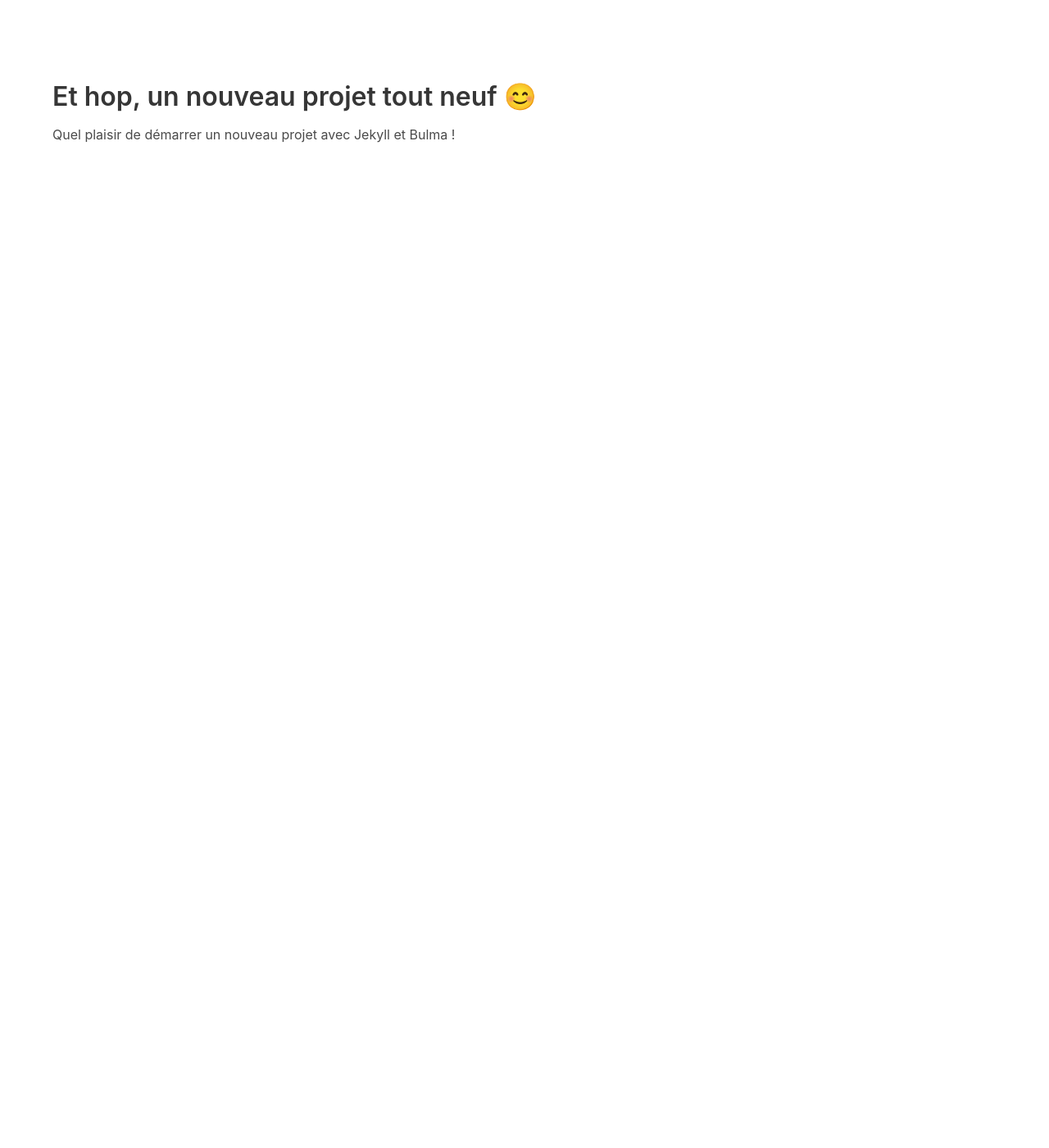
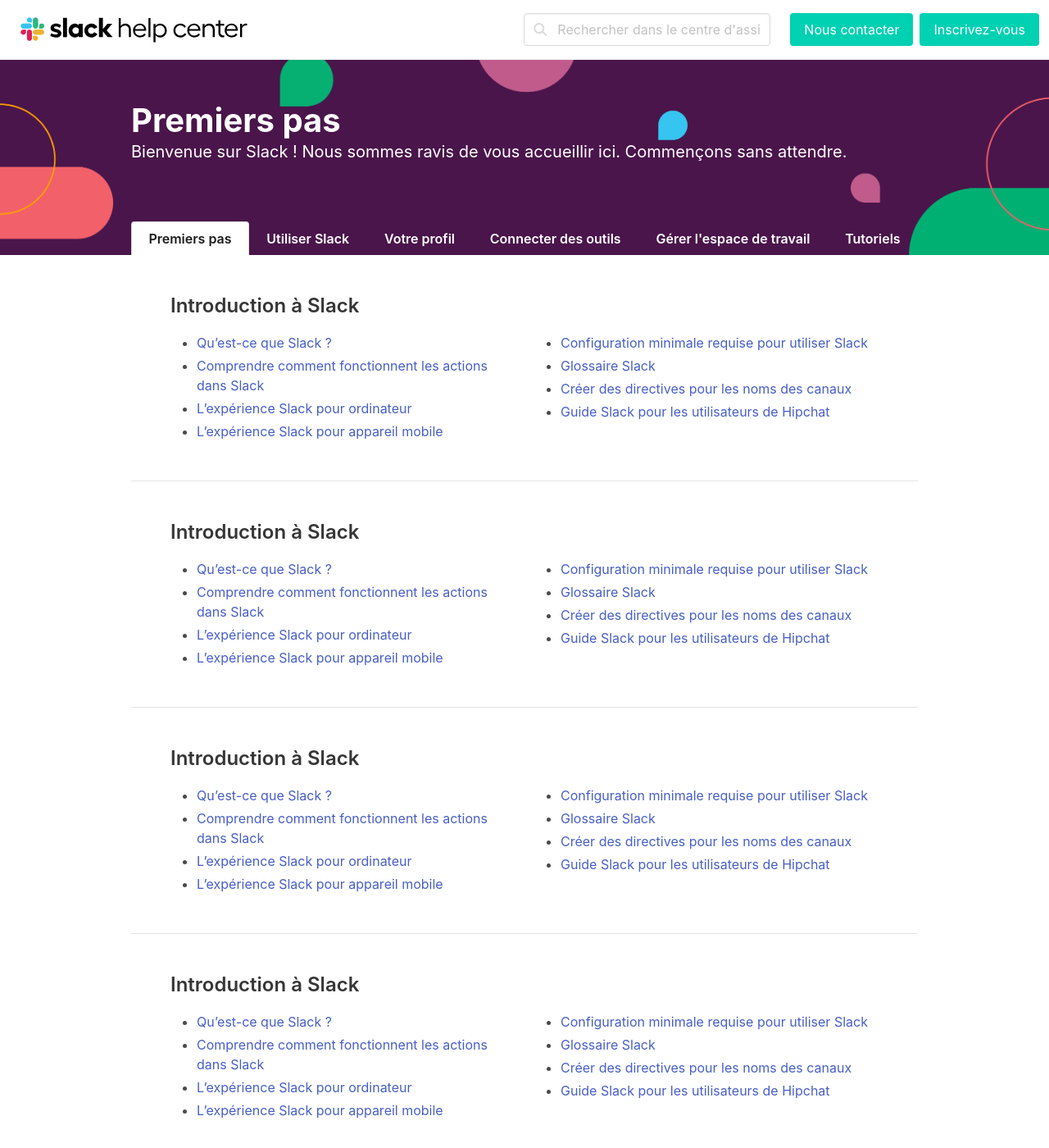
Before and after one commit to alexandrediasdasilva/bulma-jekyll-doc-sites, a Jekyll site: the page built from index.md, in a window 1280 px wide and 1400 px high. Shown: the whole window at 82% size. Built offline with Jekyll 4.4.1, drawn with Linux system fonts in a browser that asks for light colours; nearby versions of some CDN libraries; our own code applies the rules of GitHub Pages for plain Markdown files; some of the changed text lies outside the part shown.

Commit message:
Codé page de catégorie Slack
https://slack.com/intl/fr-fr/help/categories/360000049043

```diff
--- /dev/null
+++ b/_includes/wip.html
@@ -0,0 +1,248 @@
+<nav class="navbar has-shadow is-fixed-top">
+    <div class="navbar-brand">
+        <a href="/" class="navbar-item">
+            <img src="/assets/slack_help_center_logo.svg" alt="Slack Logo">
+        </a>
+    </div>
+    <div class="navbar-menu">
+        <div class="navbar-end">
+            <div class="navbar-item">
+                <p class="control has-icons-left">
+                    <input class="input" type="text" placeholder="Rechercher dans le centre d'assistance">
+                    <span class="icon is-left">
+                        <i class="fas fa-search"></i>
+                    </span>
+                </p>
+            </div>
+            <div class="buttons navbar-item">
+                <a href="" class="button is-primary">Nous contacter</a>
+                <a href="" class="button is-primary">Inscrivez-vous</a>
+            </div>
+        </div>
+    </div>
+</nav>
+
+<section class="hero">
+    <div class="hero-body">
+        <div class="container is-max-desktop">
+            <h1 class="title is-2 has-text-white has-text-weight-bold pt-5">Premiers pas</h1>
+            <p class="subtitle has-text-white">Bienvenue sur Slack ! Nous sommes ravis de vous accueillir ici. Commençons sans attendre.</p>
+        </div>
+    </div>
+    <div class="hero-foot pt-5">
+        <div class="container is-max-desktop">
+            <nav class="tabs is-boxed is-fullwidth">
+                <ul>
+                    <li class="is-active"><a href="">Premiers pas</a></li>
+                    <li><a href="">Utiliser Slack</a></li>
+                    <li><a href="">Votre profil</a></li>
+                    <li><a href="">Connecter des outils</a></li>
+                    <li><a href="">Gérer l'espace de travail</a></li>
+                    <li><a href="">Tutoriels</a></li>
+                </ul>
+            </nav>
+        </div>
+    </div>
+</section>
+
+<div class="container is-max-desktop content">
+    <section class="section">
+        <h2 class="title is-4 mb-1">Introduction à Slack</h2>
+        <div class="columns">
+            <div class="column">
+                <ul>
+                    <li><a href="">Qu’est-ce que Slack ?</a></li>
+                    <li><a href="">Comprendre comment fonctionnent les actions dans Slack
+                    </a></li>
+                    <li><a href="">L’expérience Slack pour ordinateur
+                    </a></li>
+                    <li><a href="">L’expérience Slack pour appareil mobile
+                    </a></li>
+                </ul>
+            </div>
+            <div class="column">
+                <ul>
+                    <li><a href="">Configuration minimale requise pour utiliser Slack
+                    </a></li>
+                    <li><a href="">Glossaire Slack
+                    </a></li>
+                    <li><a href="">Créer des directives pour les noms des canaux
+                    </a></li>
+                    <li><a href="">Guide Slack pour les utilisateurs de Hipchat
+                    </a></li>
+                </ul>
+            </div>
+        </div>
+    </section>
+
+    <section class="section">
+        <h2 class="title is-4 mb-1">Introduction à Slack</h2>
+        <div class="columns">
+            <div class="column">
+                <ul>
+                    <li><a href="">Qu’est-ce que Slack ?</a></li>
+                    <li><a href="">Comprendre comment fonctionnent les actions dans Slack
+                    </a></li>
+                    <li><a href="">L’expérience Slack pour ordinateur
+                    </a></li>
+                    <li><a href="">L’expérience Slack pour appareil mobile
+                    </a></li>
+                </ul>
+            </div>
+            <div class="column">
+                <ul>
+                    <li><a href="">Configuration minimale requise pour utiliser Slack
+                    </a></li>
+                    <li><a href="">Glossaire Slack
+                    </a></li>
+                    <li><a href="">Créer des directives pour les noms des canaux
+                    </a></li>
+                    <li><a href="">Guide Slack pour les utilisateurs de Hipchat
+                    </a></li>
+                </ul>
+            </div>
+        </div>
+    </section>
+
+    <section class="section">
+        <h2 class="title is-4 mb-1">Introduction à Slack</h2>
+        <div class="columns">
+            <div class="column">
+                <ul>
+                    <li><a href="">Qu’est-ce que Slack ?</a></li>
+                    <li><a href="">Comprendre comment fonctionnent les actions dans Slack
+                    </a></li>
+                    <li><a href="">L’expérience Slack pour ordinateur
+                    </a></li>
+                    <li><a href="">L’expérience Slack pour appareil mobile
+                    </a></li>
+                </ul>
+            </div>
+            <div class="column">
+                <ul>
+                    <li><a href="">Configuration minimale requise pour utiliser Slack
+                    </a></li>
+                    <li><a href="">Glossaire Slack
+                    </a></li>
+                    <li><a href="">Créer des directives pour les noms des canaux
+                    </a></li>
+                    <li><a href="">Guide Slack pour les utilisateurs de Hipchat
+                    </a></li>
+                </ul>
+            </div>
+        </div>
+    </section>
+
+    <section class="section">
+        <h2 class="title is-4 mb-1">Introduction à Slack</h2>
+        <div class="columns">
+            <div class="column">
+                <ul>
+                    <li><a href="">Qu’est-ce que Slack ?</a></li>
+                    <li><a href="">Comprendre comment fonctionnent les actions dans Slack
+                    </a></li>
+                    <li><a href="">L’expérience Slack pour ordinateur
+                    </a></li>
+                    <li><a href="">L’expérience Slack pour appareil mobile
+                    </a></li>
+                </ul>
+            </div>
+            <div class="column">
+                <ul>
+                    <li><a href="">Configuration minimale requise pour utiliser Slack
+                    </a></li>
+                    <li><a href="">Glossaire Slack
+                    </a></li>
+                    <li><a href="">Créer des directives pour les noms des canaux
+                    </a></li>
+                    <li><a href="">Guide Slack pour les utilisateurs de Hipchat
+                    </a></li>
+                </ul>
+            </div>
+        </div>
+    </section>
+</div>
+
+<footer class="footer">
+    <div class="container is-fluid">
+            <div class="content">
+                <div class="columns">
+                    <div class="column is-1">
+                        <svg width="54" height="54" class="c-nav--footer__svgicon c-slackhash" viewBox="0 0 54 54" xmlns="http://www.w3.org/2000/svg"><g fill="none" fill-rule="evenodd"><path d="M19.712.133a5.381 5.381 0 0 0-5.376 5.387 5.381 5.381 0 0 0 5.376 5.386h5.376V5.52A5.381 5.381 0 0 0 19.712.133m0 14.365H5.376A5.381 5.381 0 0 0 0 19.884a5.381 5.381 0 0 0 5.376 5.387h14.336a5.381 5.381 0 0 0 5.376-5.387 5.381 5.381 0 0 0-5.376-5.386" fill="#36C5F0"></path><path d="M53.76 19.884a5.381 5.381 0 0 0-5.376-5.386 5.381 5.381 0 0 0-5.376 5.386v5.387h5.376a5.381 5.381 0 0 0 5.376-5.387m-14.336 0V5.52A5.381 5.381 0 0 0 34.048.133a5.381 5.381 0 0 0-5.376 5.387v14.364a5.381 5.381 0 0 0 5.376 5.387 5.381 5.381 0 0 0 5.376-5.387" fill="#2EB67D"></path><path d="M34.048 54a5.381 5.381 0 0 0 5.376-5.387 5.381 5.381 0 0 0-5.376-5.386h-5.376v5.386A5.381 5.381 0 0 0 34.048 54m0-14.365h14.336a5.381 5.381 0 0 0 5.376-5.386 5.381 5.381 0 0 0-5.376-5.387H34.048a5.381 5.381 0 0 0-5.376 5.387 5.381 5.381 0 0 0 5.376 5.386" fill="#ECB22E"></path><path d="M0 34.249a5.381 5.381 0 0 0 5.376 5.386 5.381 5.381 0 0 0 5.376-5.386v-5.387H5.376A5.381 5.381 0 0 0 0 34.25m14.336-.001v14.364A5.381 5.381 0 0 0 19.712 54a5.381 5.381 0 0 0 5.376-5.387V34.25a5.381 5.381 0 0 0-5.376-5.387 5.381 5.381 0 0 0-5.376 5.387" fill="#E01E5A"></path></g></svg>
+                    </div>
+                    <div class="column">
+                        <p class="is-uppercase has-text-weight-semibold">Pourquoi choisir Slack ?</p>
+                        <ul class="is-hidden-mobile">
+                            <li><a href="">Comparatif Slack E-mail</a>
+                            </li>
+                            <li><a href="">Canaux</a></li>
+                            <li><a href="">Investissement personnel</a></li>
+                            <li><a href="">Évolutivité</a></li>
+                            <li><a href="">Regarder la démonstration</a></li>
+                        </ul>
+                    </div>
+                    <div class="column">
+                        <p class="is-uppercase has-text-weight-semibold">Produit</p>
+                        <ul>
+                            <li><a href="">Fonctionnalités</a>
+                            </li>
+                            <li><a href="">Intégrations</a></li>
+                            <li><a href="">Pour les entreprises</a></li>
+                            <li><a href="">Solutions</a></li>
+                        </ul>
+                    </div>
+                    <div class="column">
+                        <p class="is-uppercase has-text-weight-semibold">Tarifs</p>
+                        <ul>
+                            <li><a href="">Forfaits</a>
+                            </li>
+                            <li><a href="">Payant vs. Gratuit</a></li>
+                        </ul>
+                    </div>
+                    <div class="column">
+                        <p class="is-uppercase has-text-weight-semibold">Ressources</p>
+                        <ul>
+                            <li><a href="">Partenaires</a>
+                            </li>
+                            <li><a href="">Développeurs</a></li>
+                            <li><a href="">Applications</a></li>
+                            <li><a href="">Blog</a></li>
+                            <li>C<a href="">entre d'assistance</a></li>
+                            <li><a href="">Événements</a></li>
+                        </ul>
+                    </div>
+                    <div class="column">
+                        <p class="is-uppercase has-text-weight-semibold">À propos de Slack</p>
+                        <ul>
+                            <li><a href="">À propos de nous</a>
+                            </li>
+                            <li><a href="">Nos dirigeants</a></li>
+                            <li><a href="">Relations avec les investisseurs</a></li>
+                            <li><a href="">Actualités</a></li>
+                            <li><a href="">Dossier de presse</a></li>
+                            <li><a href="">Emplois</a></li>
+                        </ul>
+                    </div>
+                </div>
+            </div>
+        <hr>
+        <nav class="level has-text-weight-semibold">
+            <div class="level-left">
+                <p class="level-item">Statut</p>
+                <p class="level-item">Politique de confidentialité et Conditions d'utilisation</p>
+                <p class="level-item">Nous contacter</p>
+                <p class="level-item">Changer de région</p>
+            </div>
+            <div class="level-right">
+                <p class="level-item"><i class="fas fa-cloud-download-alt">&nbsp;</i>Télécharger Slack</p>
+                <div class="level-item">
+                    <p class="level-item"><i class="fab fa-twitter"></i></p>
+                    <p class="level-item"><i class="fab fa-facebook-square"></i></p>
+                    <p class="level-item"><i class="fab fa-youtube"></i></p>
+                    <p class="level-item"><i class="fab fa-linkedin"></i></p>
+                </div>
+            </div>
+        </nav>
+        <p class="is-size-7 has-text-weight-medium">© Copyright 2021 Slack Technologies, Inc. Tous droits réservés. Les différentes marques commerciales appartiennent à leurs propriétaires respectifs.</p>
+    </div>
+</footer>
--- /dev/null
+++ b/_layouts/categorie.html
@@ -0,0 +1,3 @@
+{% include head.html %}
+{% include wip.html %}
+{% include footer.html %}
--- a/index.md
+++ b/index.md
@@ -1,5 +1,3 @@
 ---
-layout: default
+layout: categorie
 ---
-# Et hop, un nouveau projet tout neuf 😊
-Quel plaisir de démarrer un nouveau projet avec Jekyll et Bulma !
--- /dev/null
+++ b/style.css
@@ -0,0 +1,42 @@
+.navbar-brand img {
+    max-height: none;
+    width: 305px !important;
+}
+
+.hero {
+    background-image: url(/assets/cat-hero-banner-image-2x.png);
+    background-size: cover;
+    background-position: center bottom;
+}
+
+.hero .tabs a {
+    color: #fff !important;
+    font-weight: 600;
+}
+
+.hero .tabs li.is-active a {
+    color: #1d1c1d !important;
+}
+
+.tabs.is-boxed a:hover {
+    background-color:rgba(255,255,255,.2);
+    border-bottom-color: #fff;
+}
+
+section.section:not(:last-child) {
+    border-bottom: 1px solid #e3e3e3;
+}
+
+footer.footer {
+    font-size: 0.9em;
+}
+
+footer.footer a {
+    color: currentColor;
+}
+
+footer.footer ul {
+    list-style-type: none !important;
+    margin: 0;
+    padding: 0;
+}
```
Also changed, not shown: assets/cat-hero-banner-image-2x.png (added), assets/slack_help_center_logo.svg (added).
